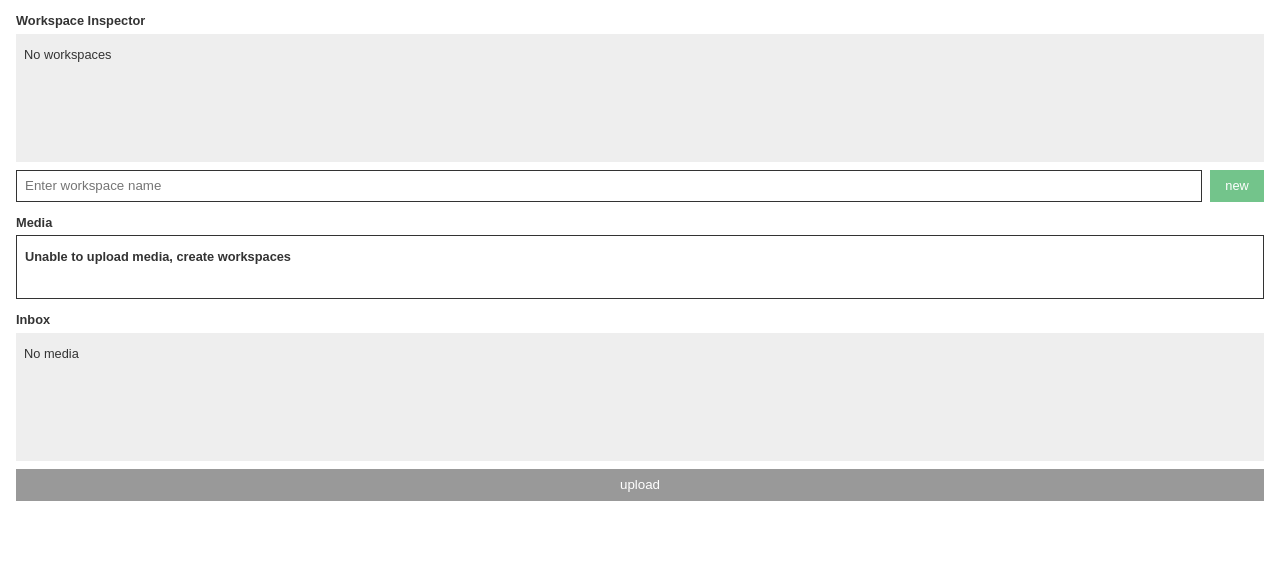
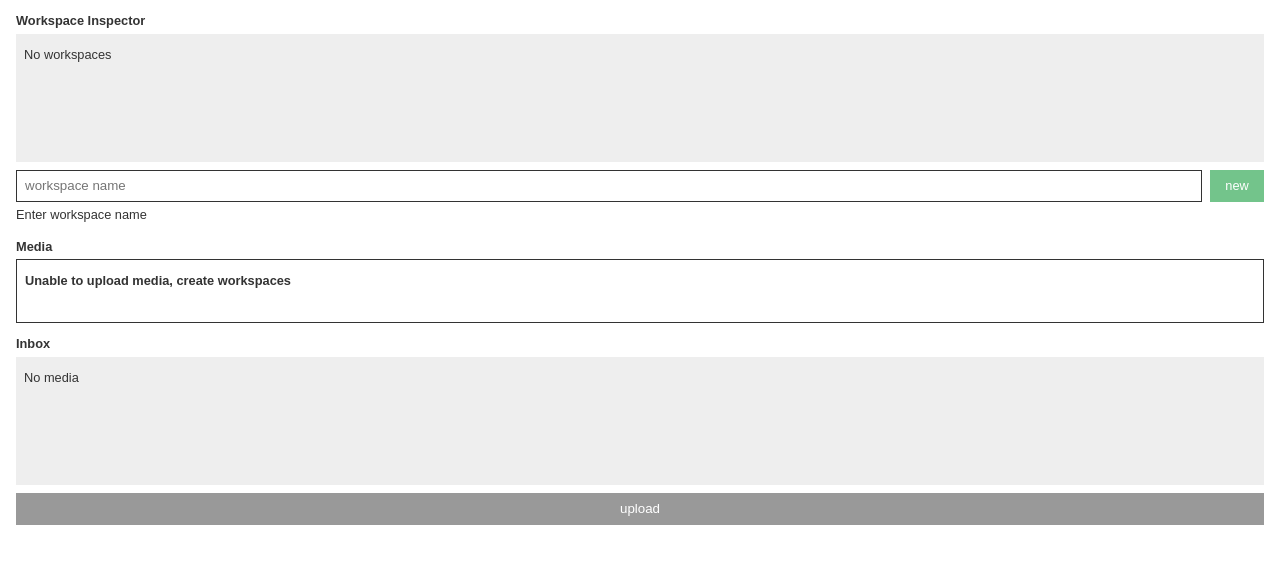
Before and after one commit to shuta13/vfg, a React app: page / in a window 1280 px wide. Shown: the top 564 px of the page. Built offline with nearby package versions, Linux system fonts and the light colour scheme.

Commit message:
update: form

```diff
--- a/src/components/Inspector/Inspector.css
+++ b/src/components/Inspector/Inspector.css
@@ -65,4 +65,5 @@
 .Inspector_form_warning {
   font-size: var(--font-size-small);
   color: var(--black);
+  height: 1.5rem;
 }
--- a/src/components/Inspector/Inspector.tsx
+++ b/src/components/Inspector/Inspector.tsx
@@ -64,6 +64,16 @@ export const Inspector: React.FC = () => {
     dispatch(setSelectedWorkspace({ workspaceName }));
   };
 
+  const renderFormError = () => {
+    if (errors.name) {
+      return <>Required workspace name</>;
+    }
+    if (isDuplicated && !errors.name) {
+      return <>This name is duplicated</>;
+    }
+    return <>Enter workspace name</>;
+  };
+
   useEffect(() => {
     onmessage = (event) => {
       const { workspaceNames, selectionNames } = event.data.pluginMessage;
@@ -113,16 +123,11 @@ export const Inspector: React.FC = () => {
         <input
           {...register('name', { required: true })}
           className="Inspector_form_input"
-          placeholder="Enter workspace name"
+          placeholder="workspace name"
         />
         <input type="submit" value="new" className="Inspector_form_submit" />
       </form>
-      {errors.name && (
-        <p className="Inspector_form_warning">Required workspace name</p>
-      )}
-      {isDuplicated && !errors.name && (
-        <p className="Inspector_form_warning">This name is duplicated</p>
-      )}
+      <p className="Inspector_form_warning">{renderFormError()}</p>
     </section>
   );
 };
--- a/src/components/MediaUploader/MediaUploader.css
+++ b/src/components/MediaUploader/MediaUploader.css
@@ -44,6 +44,7 @@
 
 .MediaUploader_warning {
   font-size: var(--font-size-small);
+  height: 1.5rem;
 }
 
 .MediaUploader_uploaded_delete {
--- a/src/config/figma-worker-constants.ts
+++ b/src/config/figma-worker-constants.ts
@@ -4,7 +4,7 @@ const PluginUIHeader = {
 
 export const PluginUI = {
   width: 400,
-  height: 560 - PluginUIHeader.height,
+  height: 600 - PluginUIHeader.height,
 } as const;
 
 export const WorkspaceConstants = {
```
